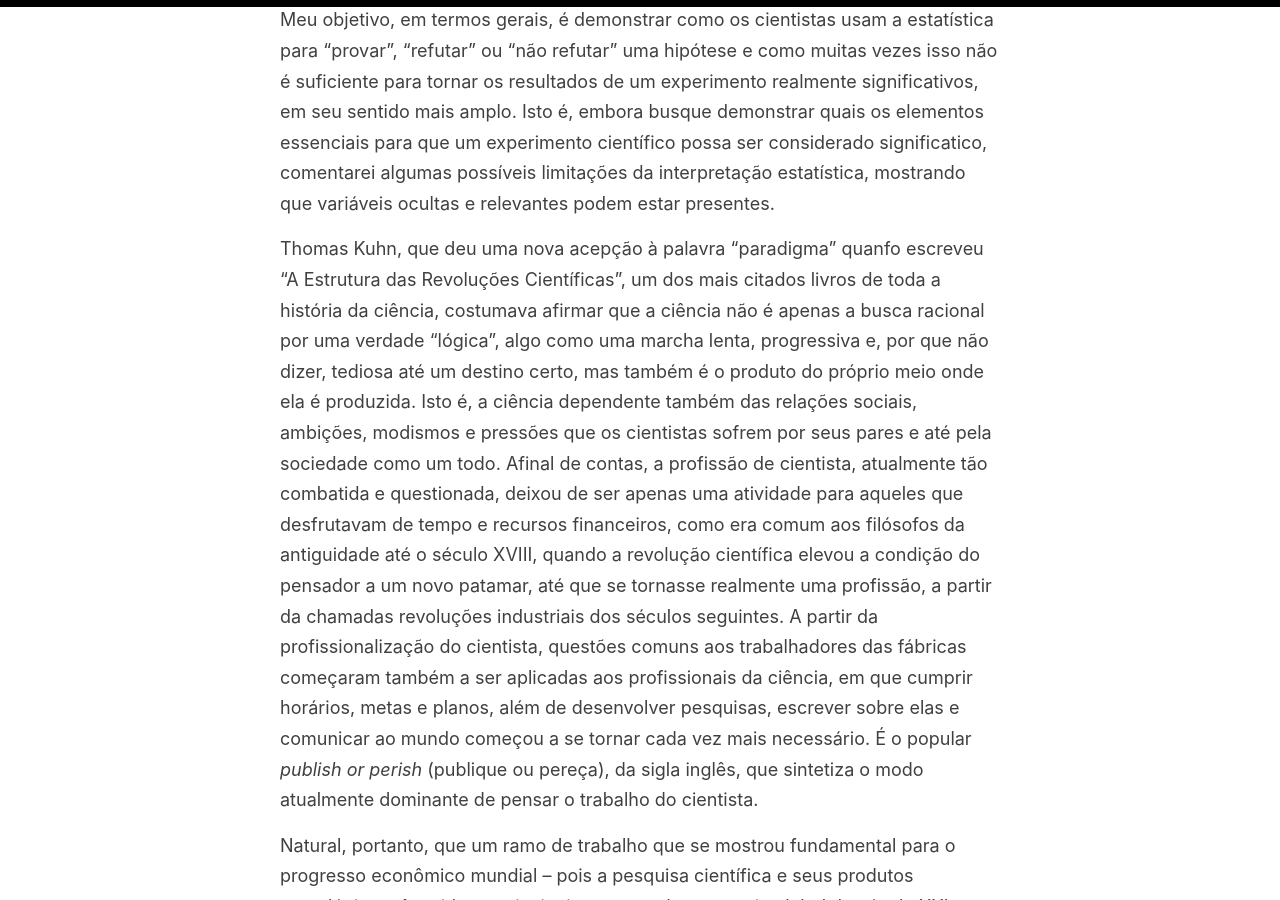
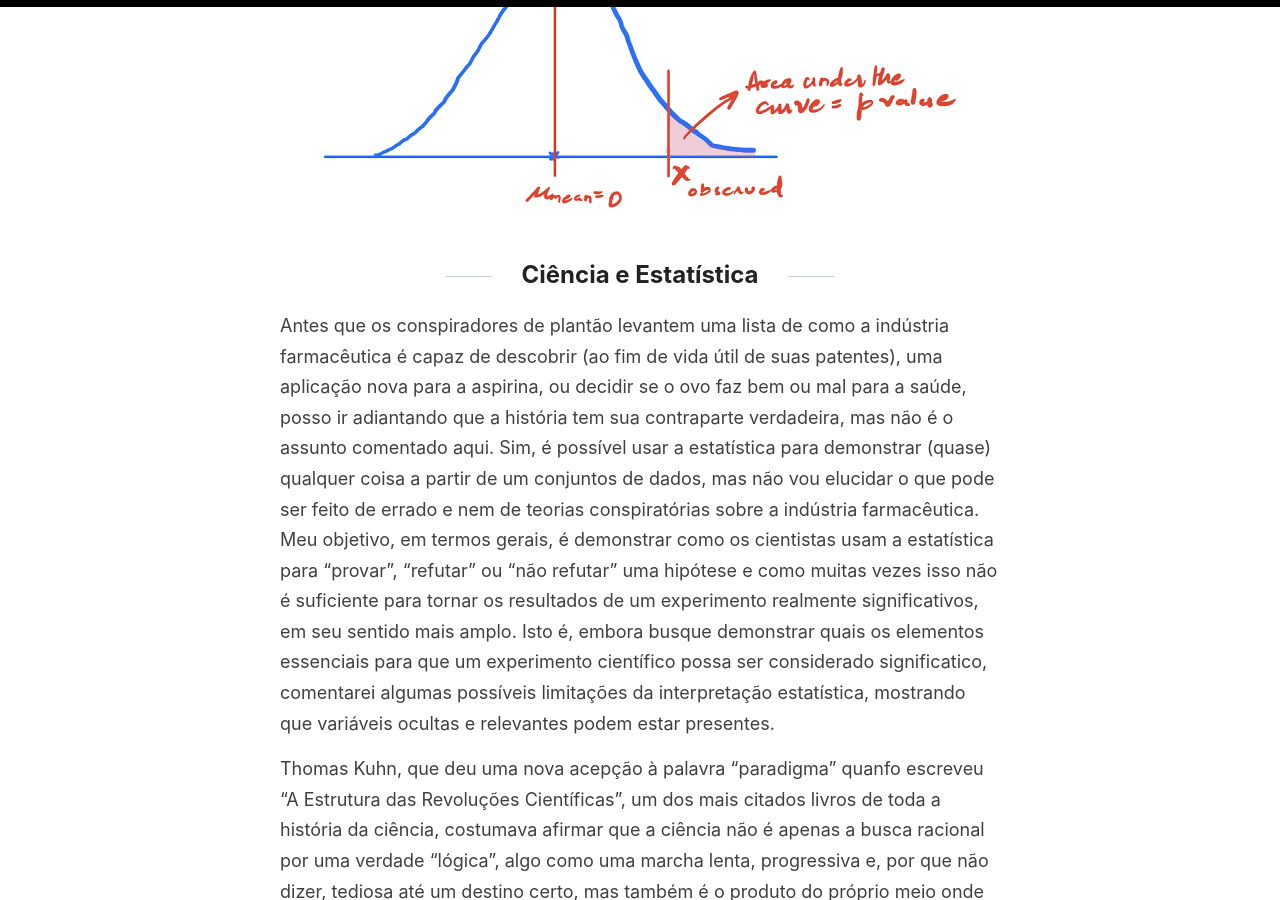
Before and after one commit to tonidandel/otelegrafo_, a Jekyll site: the page built from _posts/2019-11-29-o-que-faz-um-experimento-cientifico-ser-considerado-significativo.md, in a window 1280 px wide and 900 px high, scrolled down 663 px. Built offline with Jekyll 4.4.1, drawn with Linux system fonts in a browser that asks for light colours; nearby versions of some CDN libraries; some web fonts are replaced; formulas are drawn with MathJax 3.

Commit message:
post-updates

```diff
--- a/_posts/2019-11-29-o-que-faz-um-experimento-cientifico-ser-considerado-significativo.md
+++ b/_posts/2019-11-29-o-que-faz-um-experimento-cientifico-ser-considerado-significativo.md
@@ -7,13 +7,15 @@ coments: true
 
 Como conceber um experimento estatisticamente significativo? Como a ciência de dados consegue tirar (quase) qualquer conclusão a partir de um conjunto de dados?
 
-Antes que os conspiradores de plantão levantem uma lista de como a indústria farmacêutica é capaz de descobrir (ao fim de vida útil de suas patentes),  uma aplicação nova para a aspirina, ou decidir se o ovo faz bem ou mal para a saúde, posso ir adiantando que a história tem sua contraparte verdadeira, mas não é o assunto comentado aqui. Sim, é possível usar a estatística para demonstrar (quase) qualquer coisa a partir de um conjuntos de dados, mas não vou elucidar o que pode ser feito de errado e nem de teorias conspiratórias sobre a indústria farmacêutica. Meu objetivo, em termos gerais, é demonstrar como os cientistas usam a estatística para "provar", "refutar" ou "não refutar" uma hipótese e como muitas vezes isso não é suficiente para tornar os resultados de um experimento realmente significativos, em seu sentido mais amplo. Isto é, embora busque demonstrar quais os elementos essenciais para que um experimento científico possa ser considerado significatico, comentarei algumas possíveis limitações da interpretação estatística, mostrando que variáveis ocultas e relevantes podem estar presentes.
+![](https://otelegrafo.com/images/p-value.png)
+
+## Ciência e Estatística
+
+ Antes que os conspiradores de plantão levantem uma lista de como a indústria farmacêutica é capaz de descobrir (ao fim de vida útil de suas patentes),  uma aplicação nova para a aspirina, ou decidir se o ovo faz bem ou mal para a saúde, posso ir adiantando que a história tem sua contraparte verdadeira, mas não é o assunto comentado aqui. Sim, é possível usar a estatística para demonstrar (quase) qualquer coisa a partir de um conjuntos de dados, mas não vou elucidar o que pode ser feito de errado e nem de teorias conspiratórias sobre a indústria farmacêutica. Meu objetivo, em termos gerais, é demonstrar como os cientistas usam a estatística para "provar", "refutar" ou "não refutar" uma hipótese e como muitas vezes isso não é suficiente para tornar os resultados de um experimento realmente significativos, em seu sentido mais amplo. Isto é, embora busque demonstrar quais os elementos essenciais para que um experimento científico possa ser considerado significatico, comentarei algumas possíveis limitações da interpretação estatística, mostrando que variáveis ocultas e relevantes podem estar presentes.
 
 Thomas Kuhn, que deu uma nova acepção à palavra "paradigma" quanfo escreveu "A Estrutura das Revoluções Científicas", um dos mais citados livros de toda a história da ciência, costumava afirmar que a ciência não é apenas a busca racional por uma verdade "lógica", algo como uma marcha lenta, progressiva e, por que não dizer, tediosa até um destino certo, mas também é o produto do próprio meio onde ela é produzida. Isto é, a ciência dependente também das relações sociais, ambições, modismos e pressões que os cientistas sofrem por seus pares e até pela sociedade como um todo. Afinal de contas, a profissão de cientista, atualmente tão combatida e questionada, deixou de ser apenas uma atividade para aqueles que desfrutavam de tempo e recursos financeiros, como era comum aos filósofos da antiguidade até o século XVIII, quando a revolução científica elevou a condição do pensador a um novo patamar, até que se tornasse realmente uma profissão, a partir da chamadas revoluções industriais dos séculos seguintes. A partir da profissionalização do cientista, questões comuns aos trabalhadores das fábricas começaram também a ser aplicadas aos profissionais da ciência, em que cumprir horários, metas e planos, além de desenvolver pesquisas, escrever sobre elas e comunicar ao mundo começou a se tornar cada vez mais necessário. É o popular  *publish or perish* (publique ou pereça), da sigla inglês, que sintetiza o modo atualmente dominante de pensar o trabalho do cientista.
 
 Natural, portanto, que um ramo de trabalho que se mostrou fundamental para o progresso econômico mundial -- pois a pesquisa científica e seus produtos tecnológicos têm sido os principais motores da economia global do século XXI -- seja influenciado por diversos fatores além da mera busca pela verdade. Um desses fatores é justamente a necessidade constante de sistematização do método científico, em que se busca demonstrar a veracidade de determinada hipótese ou validação de experimentos a partir de ferramentas matemáticas, como a estatística.
-
-![teste-t](https://otelegrafo.com/images/p-value.png)
 
 Recentemente, encontrei [uma matéria interessante da revista Nature](https://www.nature.com/articles/nature.2017.22375) que se dedicava à analise de um simples parâmetri, chamado **valor-p**, que é um conceito bastante conhecido em *Data Science* ou Ciência de Dados. A ciência de dados é um ramo eminentemente estatístico da computação, que permite o trabalho com grandes volumes de dados e tem propiciado uma verdadeira revolução na era dos algoritmos de Inteligência Artificial. O valor-p é, basicamente, um parâmetro estatístico que indica se determinada hipótese, formulada *a priori*, deve ser rejeitada ou não. Por exemplo, como podemos testar a seguinte afirmação: `uma xícara de café melhora o desempenho de estudantes` ?
 
```
